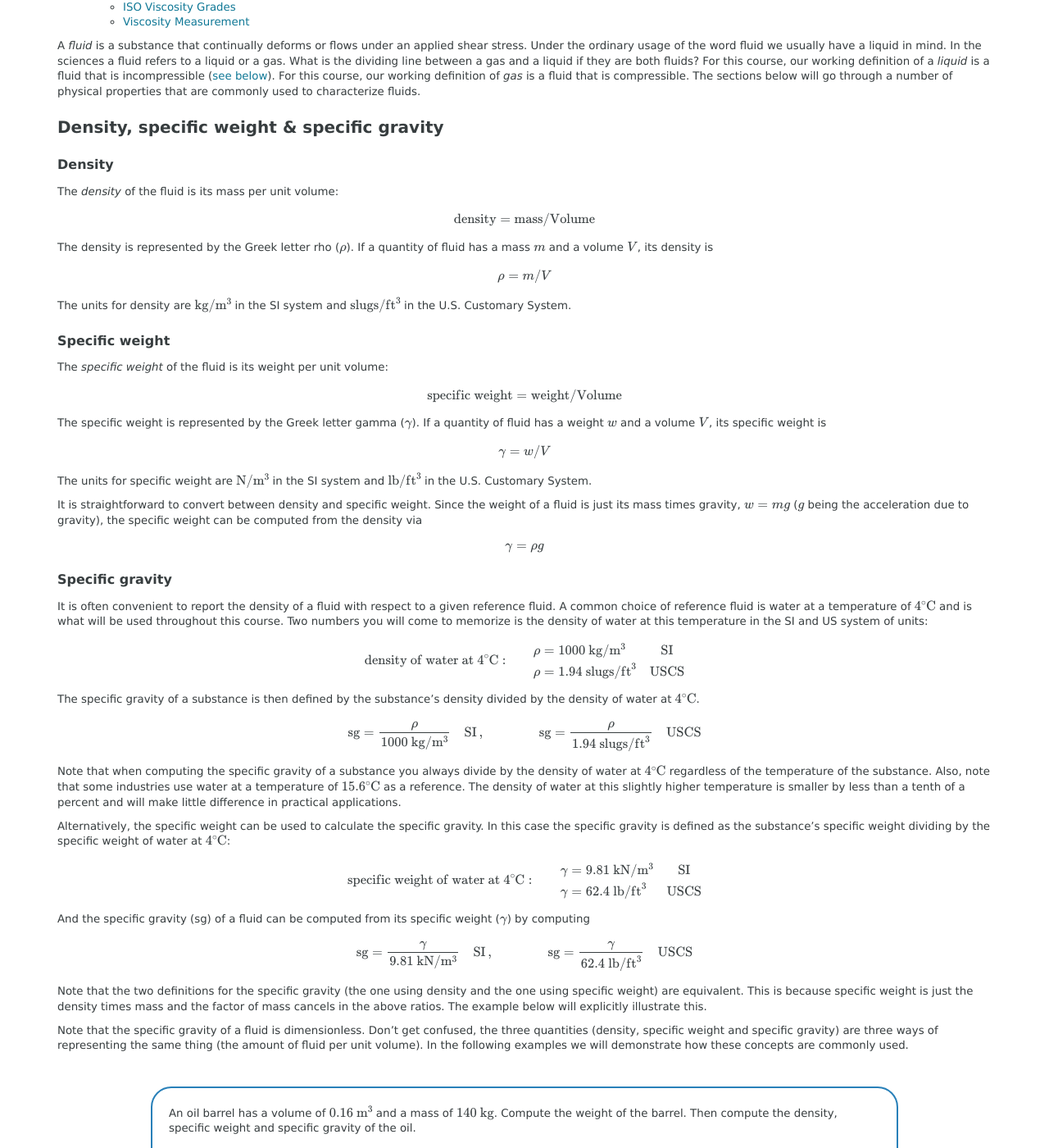
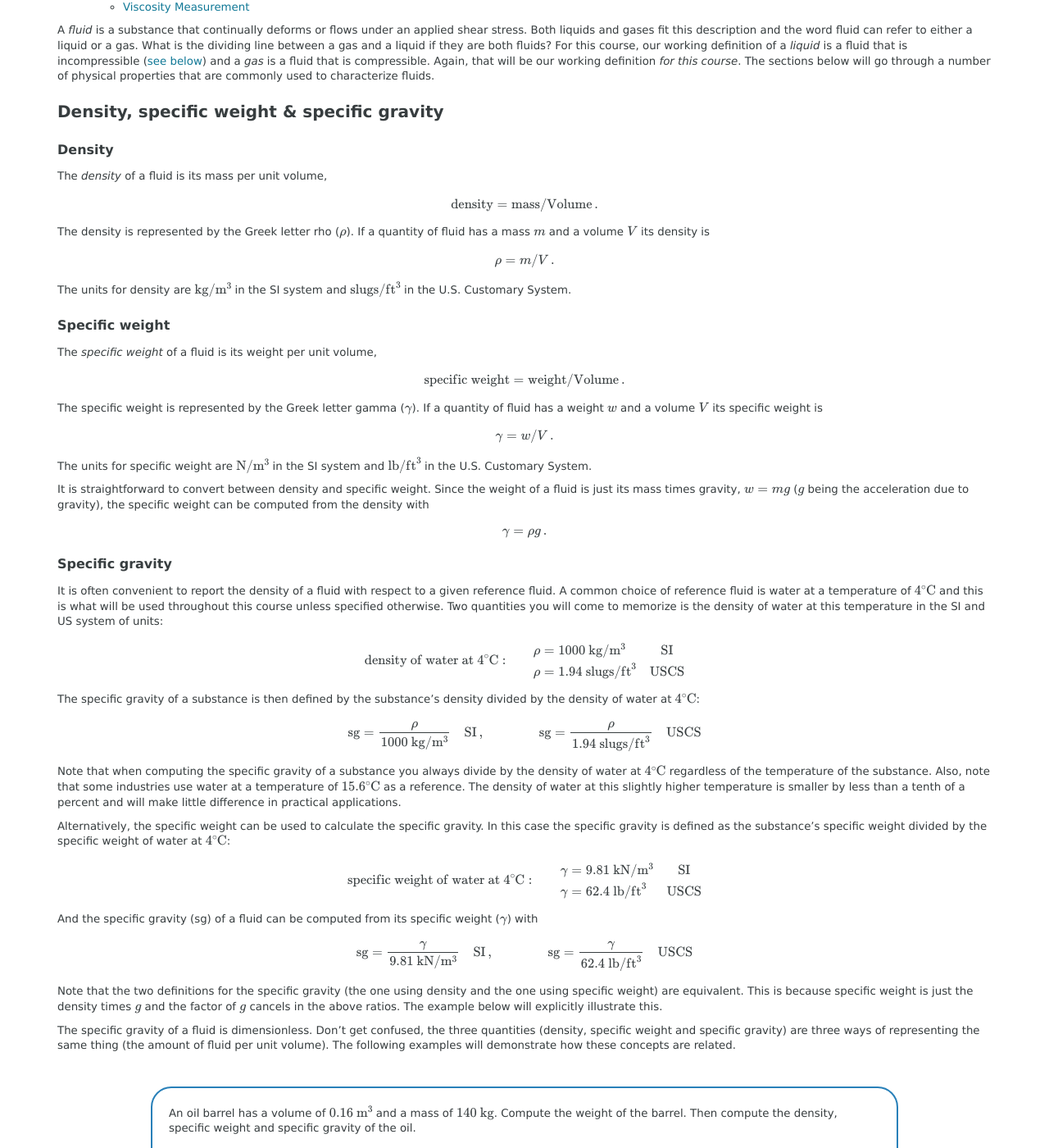
Before and after one commit to kdusling/kdusling.github.io, a Jekyll site: the page built from teaching/Applied-Fluids/Notes/FluidProperties.md, in a window 1280 px wide and 1400 px high, scrolled down 384 px. Shown: the whole window at 82% size. Built offline with Jekyll 4.4.1, drawn with Linux system fonts in a browser that asks for light colours; formulas are drawn with MathJax 3; some of the changed text lies outside the part shown.

Commit message:
pressure

```diff
--- a/teaching/Applied-Fluids/Notes/FluidProperties.md
+++ b/teaching/Applied-Fluids/Notes/FluidProperties.md
@@ -38,51 +38,51 @@
 * A markdown unordered list for the toc
 {:toc}
 
-A *fluid* is a substance that continually deforms or flows under an applied shear stress.  Under the ordinary usage of the word fluid we usually have a liquid in mind.   In the sciences a fluid refers to a liquid or a gas.  What is the dividing line between a gas and a liquid if they are both fluids?  For this course, our working definition of a *liquid* is a fluid that is incompressible ([see below](#Compressibility)).  For this course, our working definition of *gas* is a fluid that is compressible.  The sections below will go through a number of physical properties that are commonly used to characterize fluids.
+A *fluid* is a substance that continually deforms or flows under an applied shear stress.  Both liquids and gases fit this description and the word fluid can refer to either a liquid or a gas.  What is the dividing line between a gas and a liquid if they are both fluids?  For this course, our working definition of a *liquid* is a fluid that is incompressible ([see below](#compressibility)) and a *gas* is a fluid that is compressible.  Again, that will be our working definition *for this course*.  The sections below will go through a number of physical properties that are commonly used to characterize fluids.
 
 ## Density, specific weight & specific gravity
 
 ### Density
 
-The *density* of the fluid is its mass per unit volume:
+The *density* of a fluid is its mass per unit volume,
 
 $$
-\textrm{density}=\textrm{mass}/\textrm{Volume}\\
+\textrm{density}=\textrm{mass}/\textrm{Volume}\,.\\
 $$
 
-The density is represented by the Greek letter rho ($\rho$).  If a quantity of fluid has a mass $m$ and a volume $V$, its density is
+The density is represented by the Greek letter rho ($\rho$).  If a quantity of fluid has a mass $m$ and a volume $V$ its density is
 
 $$
-\rho=m/V
+\rho=m/V\,.
 $$
 
 The units for density are $\kg/\m^3$ in the SI system and $\slug/\ft^3$ in the U.S. Customary System.
 
 ### Specific weight
 
-The *specific weight* of the fluid is its weight per unit volume:
+The *specific weight* of a fluid is its weight per unit volume,
 
 $$
-\textrm{specific weight}=\textrm{weight}/\textrm{Volume}\\
+\textrm{specific weight}=\textrm{weight}/\textrm{Volume}\,.\\
 $$
 
-The specific weight is represented by the Greek letter gamma ($\gamma$).  If a quantity of fluid has a weight $w$ and a volume $V$, its specific weight is
+The specific weight is represented by the Greek letter gamma ($\gamma$).  If a quantity of fluid has a weight $w$ and a volume $V$ its specific weight is
 
 $$
-\gamma=w/V
+\gamma=w/V\,.
 $$
 
 The units for specific weight are $\N/\m^3$ in the SI system and $\lb/\ft^3$ in the U.S. Customary System.
 
-It is straightforward to convert between density and specific weight.  Since the weight of a fluid is just its mass times gravity, $w=mg$ ($g$ being the acceleration due to gravity), the specific weight can be computed from the density via
+It is straightforward to convert between density and specific weight.  Since the weight of a fluid is just its mass times gravity, $w=mg$ ($g$ being the acceleration due to gravity), the specific weight can be computed from the density with
 
 $$
-\gamma=\rho g
+\gamma=\rho g\,.
 $$
 
 ### Specific gravity
 
-It is often convenient to report the density of a fluid with respect to a given reference fluid.  A common choice of reference fluid is water at a temperature of $4\C$ and is what will be used throughout this course.   Two numbers you will come to memorize is the density of water at this temperature in the SI and US system of units:
+It is often convenient to report the density of a fluid with respect to a given reference fluid.  A common choice of reference fluid is water at a temperature of $4\C$ and this is what will be used throughout this course unless specified otherwise.   Two quantities you will come to memorize is the density of water at this temperature in the SI and US system of units:
 
 $$
 \begin{align*}
@@ -94,7 +94,7 @@
 \end{align*}
 $$
 
-The specific gravity of a substance is then defined by the substance's density divided by the density of water at $4\C$.
+The specific gravity of a substance is then defined by the substance's density divided by the density of water at $4\C$:
 
 $$
 \sg=\frac{\rho}{1000~\kg/\m^3}\quad \textrm{SI}\,, \qquad\qquad
@@ -103,7 +103,7 @@
 
 Note that when computing the specific gravity of a substance you always divide by the density of water at $4\C$ regardless of the temperature of the substance.  Also, note that some industries use water at a temperature of $15.6\C$ as a reference.  The density of water at this slightly higher temperature is smaller by less than a tenth of a percent and will make little difference in practical applications.
 
-Alternatively, the specific weight can be used to calculate the specific gravity.  In this case the specific gravity is defined as the substance's specific weight dividing by the specific weight of water at $4\C$:
+Alternatively, the specific weight can be used to calculate the specific gravity.  In this case the specific gravity is defined as the substance's specific weight divided by the specific weight of water at $4\C$:
 
 $$
 \begin{align*}
@@ -115,16 +115,16 @@
 \end{align*}
 $$
 
-And the specific gravity (sg) of a fluid can be computed from its specific weight ($\gamma$) by computing
+And the specific gravity (sg) of a fluid can be computed from its specific weight ($\gamma$) with
 
 $$
 \sg=\frac{\gamma}{9.81~\kN/\m^3}\quad \textrm{SI}\,, \qquad\qquad
 \sg=\frac{\gamma}{62.4~\lb/\ft^3} \quad \textrm{USCS}
 $$
 
-Note that the two definitions for the specific gravity (the one using density and the one using specific weight) are equivalent.   This is because specific weight is just the density times mass and the factor of mass cancels in the above ratios.  The example below will explicitly illustrate this.
+Note that the two definitions for the specific gravity (the one using density and the one using specific weight) are equivalent.   This is because specific weight is just the density times $g$ and the factor of $g$ cancels in the above ratios.  The example below will explicitly illustrate this.
 
-Note that the specific gravity of a fluid is dimensionless. Don't get confused, the three quantities (density, specific weight and specific gravity) are three ways of representing the same thing (the amount of fluid per unit volume).  In the following examples we will demonstrate how these concepts are commonly used.
+The specific gravity of a fluid is dimensionless. Don't get confused, the three quantities (density, specific weight and specific gravity) are three ways of representing the same thing (the amount of fluid per unit volume).  The following examples will demonstrate how these concepts are related.
 
 <div class="example">
 An oil barrel has a volume of $0.16~\m^3$ and a mass of $140~\kg$.  Compute the weight of the barrel.  Then compute the density, specific weight and specific gravity of the oil.
@@ -167,7 +167,7 @@
 \sg=\frac{\gamma}{9.81~\kN/\m^3}=\frac{8.581~\kN/\m^3}{9.81~\kN/\m^3}=0.875
 $$
 
-We note that the units cancel when computing the specific gravity leaving us with a dimensionless quantity as expected.
+The units cancel when computing the specific gravity leaving us with a dimensionless quantity as expected.
 
 </div>
 
@@ -192,20 +192,20 @@
 To find the weight of a gallon of Glycerine we use the relation $\gamma=w/V$ and solve for $w$:
 
 $$
-w=\gamma \times V = 78.81~\lb/\ft^3\times 1~\cancel{\text{gal}}\left( \frac{\ft^3}{7.48~\cancel{\text{gal}}}\right)=10.5~\lb
+w=\gamma \times V = 78.81~\frac{\lb}{\cancel{\ft^3}}\times 1~\cancel{\text{gal}}\left( \frac{\cancel{\ft^3}}{7.48~\cancel{\text{gal}}}\right)=10.5~\lb
 $$
 
 </div>
 
 ### API gravity
 
-The petroleum industry uses its own measure for density of petroleum products called *API gravity*.  API stands for the American Petroleum Institute.  API gravity is calculated form the specific gravity of an oil by the relationship
+The petroleum industry uses its own measure for density of petroleum products called *API gravity*.  API stands for the American Petroleum Institute.  API gravity is calculated from the specific gravity of an oil with
 
 $$
 \textrm{API gravity} = \frac{141.5}{\textrm{sg}}-131.5
 $$
 
-While these API values do not have units they are often referred to as degrees (deg API).  API gravity is inversely related to specific gravity.  So the lower the oil's API gravity the higher its density.  The above equation can be solved for the specific gravity in terms of the API gravity if its given,
+While these API values do not have units they are often referred to as degrees (deg API).  API gravity is inversely related to specific gravity.  So the lower the oil's API gravity the higher its density.  If the API gravity is given the specific gravity can be found with
 
 $$
 \textrm{sg} = \frac{141.5}{131.5+\textrm{API gravity}}
@@ -244,13 +244,15 @@
 V=\frac{m}{\rho}=\frac{1000~\kg}{931~\kg/\m^3}=1.074~\m^3\,.
 $$
 
-Now the last part might be the trickiest to some.  We need to convert the above volume of $1.074~\m^3$ into a number of barrels.  I do this by a careful cancellation of units as follows.
+Now the last part might be the trickiest.  We need to convert the above volume of $1.074~\m^3$ into a number of barrels.  I do this by a careful cancellation of units as follows.
 
 $$
-V=1.074~\m^3\times\left(\frac{1000 \L}{\m^3}\right)\times\left(\frac{\gal}{3.785~\L}\right)\times\left(\frac{1~\text{barrels}}{42~\gal}\right)=6.76~\text{barrels}
+V=1.074~\m^3\times\left(\frac{1000~ \L}{\m^3}\right)\times\left(\frac{\gal}{3.785~\L}\right)\times\left(\frac{1~\text{barrels}}{42~\gal}\right)=6.76~\text{barrels}
 $$
 
 </div>
+
+There is a closely related scale called the <a href="https://en.wikipedia.org/wiki/Baum%C3%A9_scale">Baumé scale</a>.  It is very similar to to API gravity scale but has different definitions depending on whether the liquid's density is less than or greater than that of water.  I won't go into the details here as using API gravity is preferred.  But if you see a substance (typically a petroleum product) reported in degrees Baumé, it is yet another way of reporting the specific gravity.
 
 ## Pressure
 
@@ -260,7 +262,7 @@
 \textrm{Pressure}=\frac{\textrm{Force}}{\textrm{Area}} \qquad\qquad p=\frac{F}{A}
 $$
 
-For this definition to work the area must be small enough so that the force is uniformly distributed over that area.  The standard unit of pressure in the SI system is $\N/\m^2$ and has its own name, the pascal (Pa).  The standard unit of pressure in the US system is $\lb/\ft^2$ but is rarely used.  Instead,  $\lb/\in^2$, abbreviated psi, is used most often.
+For this definition to work the area must be small enough so that the force is uniformly distributed over that area.  The standard unit of pressure in the SI system is $\N/\m^2$ and has its own name, the pascal (Pa).  The standard unit of pressure in the US system is $\lb/\ft^2$ but is rarely used.  Instead,  $\lb/\inch^2$, abbreviated psi, is used most often.
 
 <div class="example">
 
@@ -275,22 +277,37 @@
 p=\frac{F}{A} = \frac{36~\lb}{(1~\ft)^2} = 36~\lb/\ft^2 =36~\rm{psf}
 $$
 
-So our answer is 36 psf (pounds per square foot).  However, this unit is rarely used so we now convert to the usual psi.
+So our answer is 36 psf (pounds per square foot).  However, this unit is rarely used so convert to the usual psi:
 
 $$
-p=36\frac{\lb}{\ft^2}\times\left(\frac{1~\ft}{12~\in}\right)^2=0.25~\psi
+p=36\frac{\lb}{\ft^2}\times\left(\frac{1~\ft}{12~\inch}\right)^2=0.25~\psi
 $$
 
 </div>
 
-A fluid (gas or liquid) exerts a pressure on objects they are in contact with.  This pressure is created by the molecules of the fluid impacting the confining container.  Note that this pressure acts on the fluid itself as well.
-
-For a static (not moving) fluid there are two principals we can state
+A fluid (gas or liquid) exerts a pressure on objects they are in contact with.  This pressure is created by the molecules of the fluid impacting the confining container.  Note that this pressure acts internally on the fluid itself as well.  For a static (not moving) fluid there are two important principals
 
 1.  Pressure acts uniformly on a small volume of fluid
 2.  Pressure acts perpendicular to its confining boundary
 
-### Pressure Measurement
+<div class="photo" style="width: 400px;">
+  <img src="img/Pressure_at_point.png">
+  <p>
+  The pressure acting on a small volume of fluid acts uniformly in all directions.
+  </p>
+</div>
+
+<div class="example">
+
+<div><p style="float: left;"><img src="img/pressure_piston.png" height="200px" width="200px"></p>
+<p>
+A cylinder containing a liquid with a movable piston supports a load of $200~\N$.  What is the pressure in the liquid under the piston of area $2500~\mm^2$.  Neglect the weight of the piston.
+</p>
+</div>
+
+
+
+</div>
 
 ## Compressibility
 
```
Also changed, not shown: other parts of teaching/Applied-Fluids/Notes/FluidProperties.md (+2 -2 lines), teaching/Applied-Fluids/Notes/Buoyancy.md (+4 -1 lines), teaching/Applied-Fluids/Notes/img/Pressure_at_point.png (added), teaching/Applied-Fluids/Notes/img/pressure_piston.png (added).
